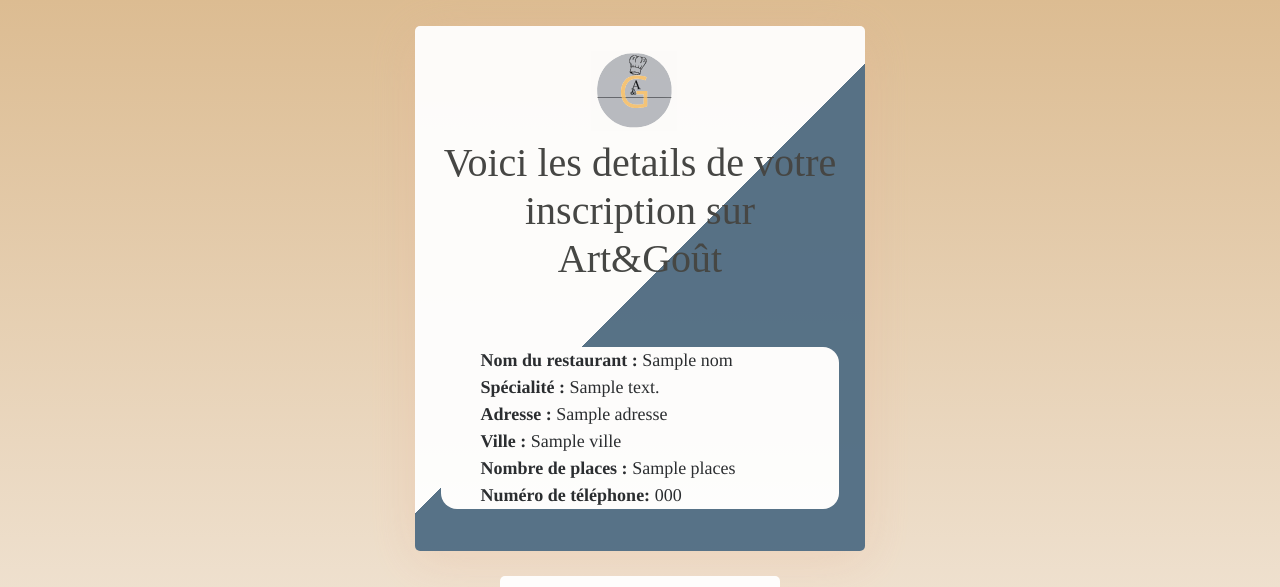
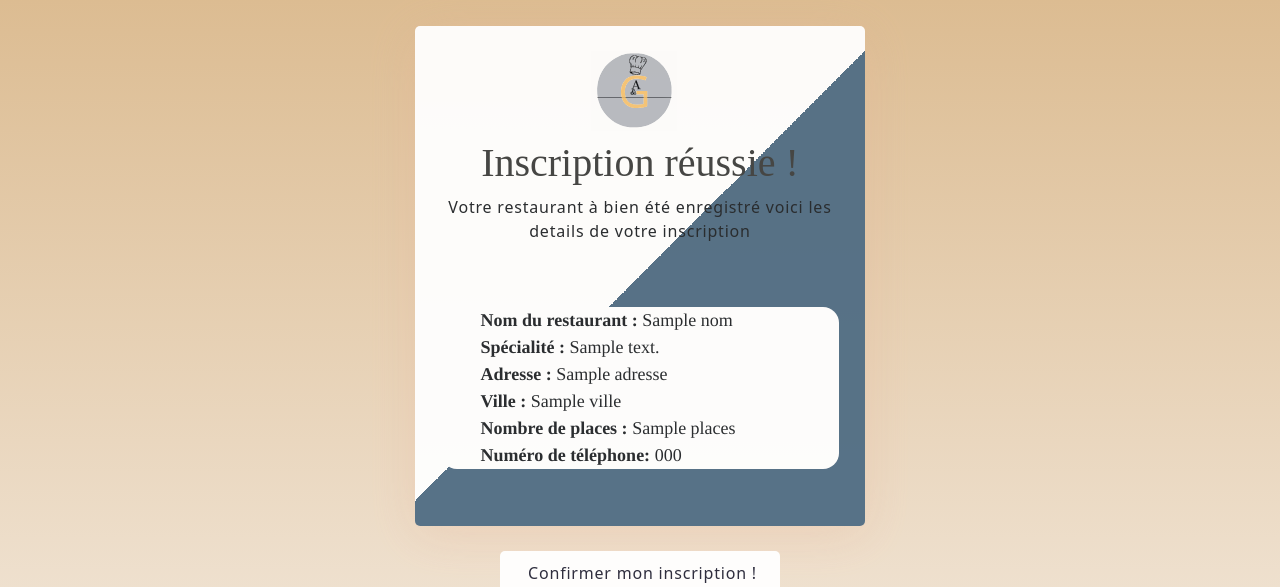
Before and after one commit to uvsq22109110/AWS, a Node server app: template API/views/Restaurant_inscrit.ejs in a window 1280 px wide. Shown: the part 66-653 px from the top of the page. Run offline with Node 20, Linux system fonts and the light colour scheme; the template is opened without the code that fills it: most values are stand-ins (such as "Sample title", 1, 10 or a date in 2020); some libraries are stand-ins or nearby versions.

Commit message:
maj recap

```diff
--- a/API/views/Restaurant_inscrit.ejs
+++ b/API/views/Restaurant_inscrit.ejs
@@ -24,8 +24,9 @@
     <img src="img/Logo.svg" alt="Logo" style="padding-left:150px ;"height="80";>
 
    <header class="head-form" >
-      <h2> Voici les details de votre inscription
-          sur Art&Goût</h2>
+      <h2> Inscription réussie ! </h2>
+
+      <p> Votre restaurant à bien été enregistré voici les details de votre inscription </p>
 
    </header>
    <!--     End  header Content  -->
```
Also changed, not shown: API/views/fin_de_reservations.ejs (+5 -3 lines).
